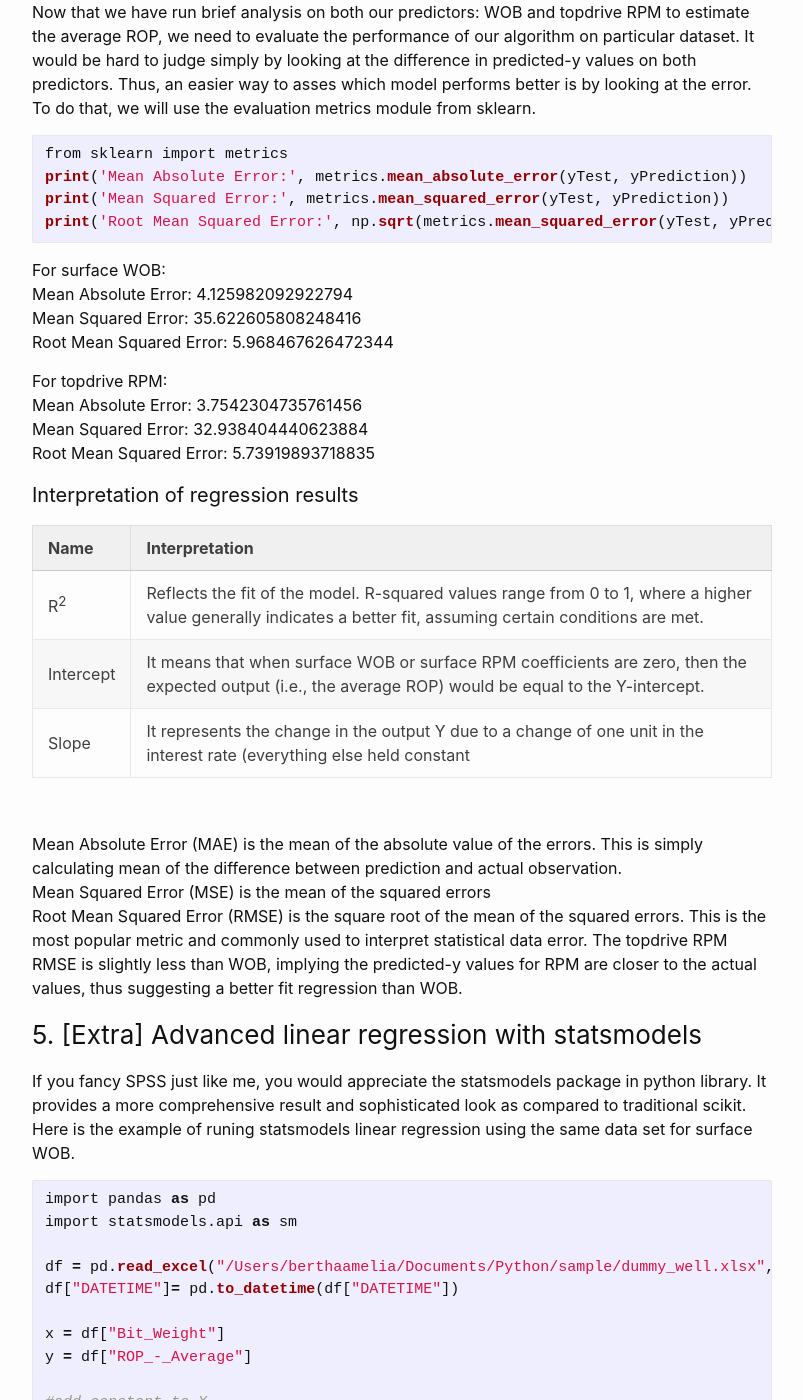
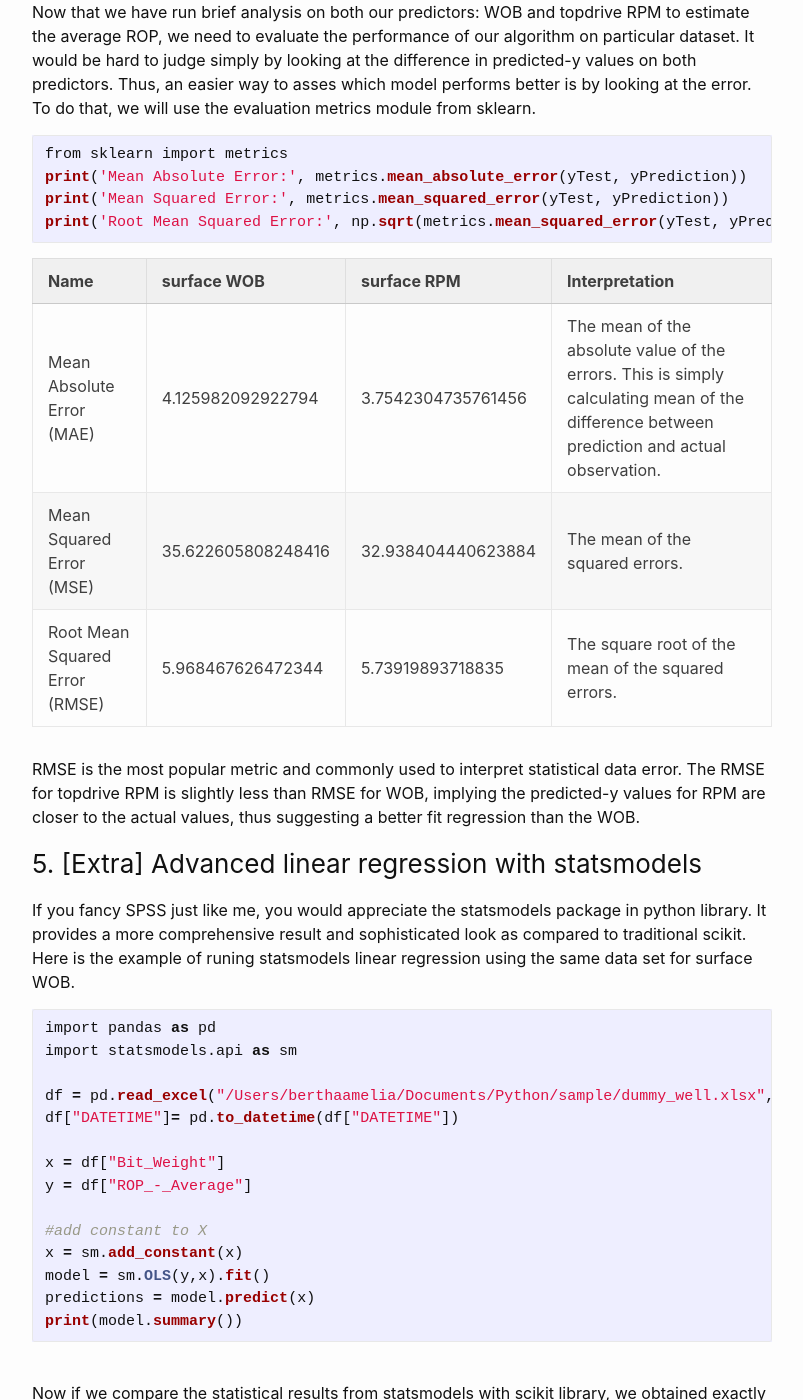
Before and after one commit to berthaamelia/blog, a Jekyll site: the page built from _posts/2020-09-21-statistic-101-with-python.md, in a window 1280 px wide and 1400 px high, scrolled down 8395 px. Shown: the whole window, without its empty margins (238-1041 px from the left). Built offline with Jekyll 4.4.1, drawn with Linux system fonts in a browser that asks for light colours; emoji names are drawn with the system emoji font; some of the changed text lies outside the part shown.

Commit message:
new post

````diff
--- a/_posts/2020-09-21-statistic-101-with-python.md
+++ b/_posts/2020-09-21-statistic-101-with-python.md
@@ -197,27 +197,15 @@ print('Mean Absolute Error:', metrics.mean_absolute_error(yTest, yPrediction))
 print('Mean Squared Error:', metrics.mean_squared_error(yTest, yPrediction))
 print('Root Mean Squared Error:', np.sqrt(metrics.mean_squared_error(yTest, yPrediction)))
 ```
-For surface WOB:
-<br/>Mean Absolute Error: 4.125982092922794
-<br/>Mean Squared Error: 35.622605808248416
-<br/>Root Mean Squared Error: 5.968467626472344
 
-For topdrive RPM:
-<br/>Mean Absolute Error: 3.7542304735761456
-<br/>Mean Squared Error: 32.938404440623884
-<br/>Root Mean Squared Error: 5.73919893718835
+|Name|surface WOB|surface RPM|Interpretation|
+|-------|--------|--------|--------|
+|Mean Absolute Error (MAE)|4.125982092922794|3.7542304735761456|The mean of the absolute value of the errors. This is simply calculating mean of the difference between prediction and actual observation.|
+|Mean Squared Error (MSE)|35.622605808248416|32.938404440623884|The mean of the squared errors.|
+|Root Mean Squared Error (RMSE)|5.968467626472344|5.73919893718835|The square root of the mean of the squared errors.|
 
-#### Interpretation of regression results
 
-|Name|Interpretation|
-|-------|--------|
-|R<sup>2</sup>|Reflects the fit of the model. R-squared values range from 0 to 1, where a higher value generally indicates a better fit, assuming certain conditions are met.|
-|Intercept|It means that when surface WOB or surface RPM coefficients are zero, then the expected output (i.e., the average ROP) would be equal to the Y-intercept.|
-|Slope|It represents the change in the output Y due to a change of one unit in the interest rate (everything else held constant|
-
-<br/>Mean Absolute Error (MAE) is the mean of the absolute value of the errors. This is simply calculating mean of the difference between prediction and actual observation.
-<br/>Mean Squared Error (MSE) is the mean of the squared errors
-<br/>Root Mean Squared Error (RMSE) is the square root of the mean of the squared errors. This is the most popular metric and commonly used to interpret statistical data error. The topdrive RPM RMSE is slightly less than WOB, implying the predicted-y values for RPM are closer to the actual values, thus suggesting a better fit regression  than WOB.
+RMSE is the most popular metric and commonly used to interpret statistical data error. The RMSE for topdrive RPM is slightly less than RMSE for WOB, implying the predicted-y values for RPM are closer to the actual values, thus suggesting a better fit regression than the WOB.
 
 ### 5. [Extra] Advanced linear regression with statsmodels
 If you fancy SPSS just like me, you would appreciate the statsmodels package in python library. It provides a more comprehensive result and sophisticated look as compared to traditional scikit. Here is the example of runing statsmodels linear regression using the same data set for surface WOB.
````
Also changed, not shown: other parts of _posts/2020-09-21-statistic-101-with-python.md (+15 -1 lines), 2 other files.
